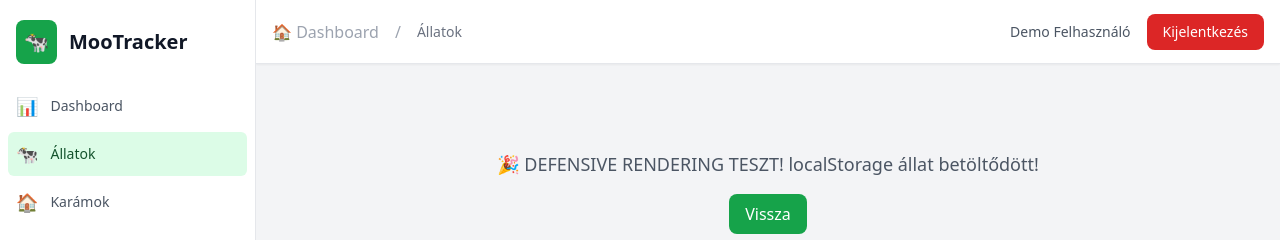
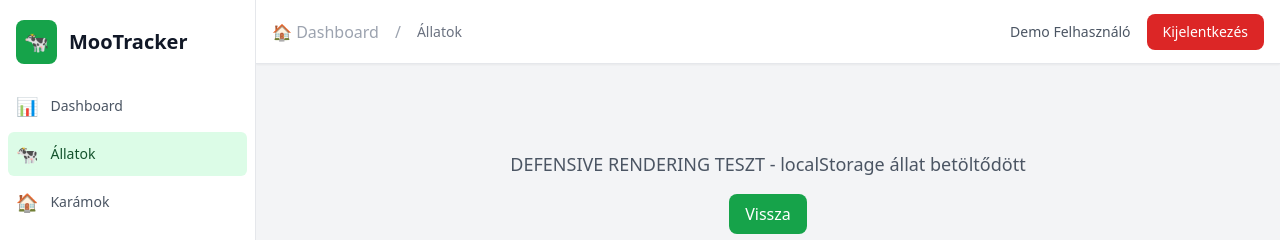
Before and after one commit to mootracker-hu/mootracker-nextjs, a Next.js app: page /dashboard/animals/HU001001 in a window 1280 px wide. Shown: the top 240 px of the page. Built offline with nearby package versions, Linux system fonts and the light colour scheme.

Commit message:
Update page.tsx

```diff
--- a/src/app/dashboard/animals/[enar]/page.tsx
+++ b/src/app/dashboard/animals/[enar]/page.tsx
@@ -309,7 +309,7 @@ export default function AnimalDetailsPage() {
 if (!animal) {
   return (
     <div className="flex flex-col items-center justify-center h-64">
-      <div className="text-lg text-gray-600 mb-4">🎉 DEFENSIVE RENDERING TESZT! localStorage állat betöltődött!</div>
+     <div className="text-lg text-gray-600 mb-4">DEFENSIVE RENDERING TESZT - localStorage állat betöltődött</div>
       <button
         onClick={() => router.back()}
         className="bg-green-600 text-white px-4 py-2 rounded-lg hover:bg-green-700"
```
